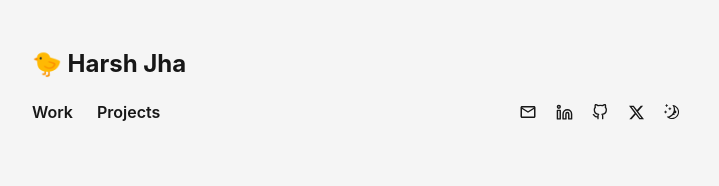
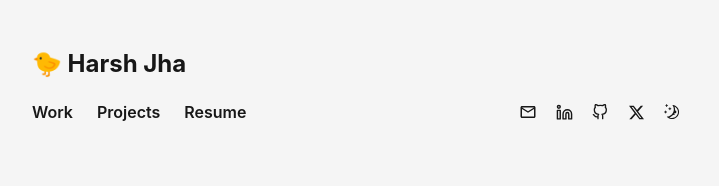
Before and after one commit to harshjha872/Portfolio-White, a Next.js app: page / in a window 1280 px wide. Shown: the top 186 px of the page, without its empty margins (280-999 px from the left). Built offline with nearby package versions, Linux system fonts and the light colour scheme; no server answers.

Commit message:
resume update

```diff
--- a/components/Navbar/Navbar.js
+++ b/components/Navbar/Navbar.js
@@ -74,7 +74,11 @@ const Navbar = () => {
           <Link href="/projects">
             <div className={ProjectClass}>Projects</div>
           </Link>
-
+          <div className="Navbaritems group hover:border-teal-500">
+            <a target="_blank" href="/Harsh_Jha_resume.pdf">
+              Resume
+            </a>
+          </div>
           {/* <div className="Navbaritems group">
             <Link href="/contact">Contact</Link>
           </div> */}
```
Also changed, not shown: public/harsh.jpg (deleted), 1 other file (tests, documents, lock files or other folders).
